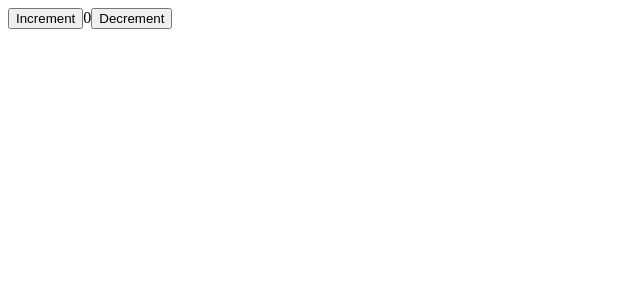
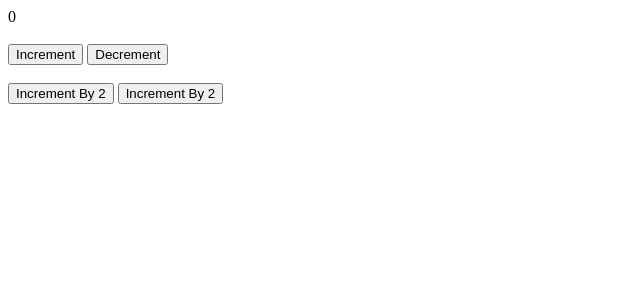
Before and after one commit to EdsonJSF/react-redux-toolkit-app, a React (Vite) app: page / in a window 1280 px wide. Shown: the top 300 px of the page, without its empty margins (0-640 px from the left). Built offline with nearby package versions, Linux system fonts and the light colour scheme.

Commit message:
Feat: incrementByAmount decrementByAmount

```diff
--- a/src/components/Counter.jsx
+++ b/src/components/Counter.jsx
@@ -1,5 +1,10 @@
 import { useSelector, useDispatch } from "react-redux";
-import { decrement, increment } from "../store/slices/counter";
+import {
+  decrement,
+  decrementByAmount,
+  increment,
+  incrementByAmount,
+} from "../store/slices/counter";
 
 export function Counter() {
   const { counterValue } = useSelector((state) => state.counterReducer);
@@ -7,19 +12,45 @@ export function Counter() {
 
   return (
     <div>
+      <span>{counterValue}</span>
+
+      <br />
+      <br />
+
       <button
         aria-label="Increment value"
         onClick={() => dispatch(increment())}
       >
         Increment
       </button>
-      <span>{counterValue}</span>
+
+      <span> </span>
+
       <button
         aria-label="Decrement value"
         onClick={() => dispatch(decrement())}
       >
         Decrement
       </button>
+
+      <br />
+      <br />
+
+      <button
+        aria-label="Increment by value"
+        onClick={() => dispatch(incrementByAmount(2))}
+      >
+        Increment By 2
+      </button>
+
+      <span> </span>
+
+      <button
+        aria-label="Decrement by value"
+        onClick={() => dispatch(decrementByAmount(2))}
+      >
+        Increment By 2
+      </button>
     </div>
   );
 }
--- a/src/store/slices/counter/counterSlice.js
+++ b/src/store/slices/counter/counterSlice.js
@@ -17,7 +17,11 @@ export const counterSlice = createSlice({
     incrementByAmount: (state, action) => {
       state.counterValue += action.payload;
     },
+    decrementByAmount: (state, action) => {
+      state.counterValue -= action.payload;
+    },
   },
 });
 
-export const { increment, decrement, incrementByAmount } = counterSlice.actions;
+export const { increment, decrement, incrementByAmount, decrementByAmount } =
+  counterSlice.actions;
```
